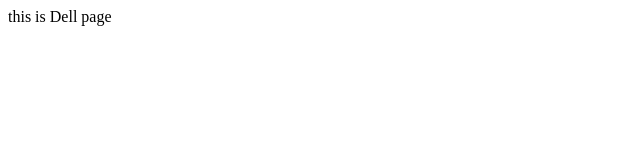
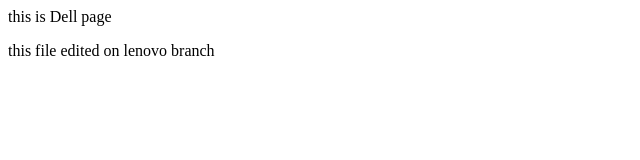
Before and after one commit to imsuraj55/Local-repo, a plain HTML site: page index.html in a window 1280 px wide. Shown: the whole page, without its empty margins (0-640 px from the left). Drawn offline with Linux system fonts and the light colour scheme.

Commit message:
this is on new branch

```diff
--- a/index.html
+++ b/index.html
@@ -1 +1,2 @@
 <p>this is Dell page</p>
+<P>this file edited on lenovo branch</P>
```
